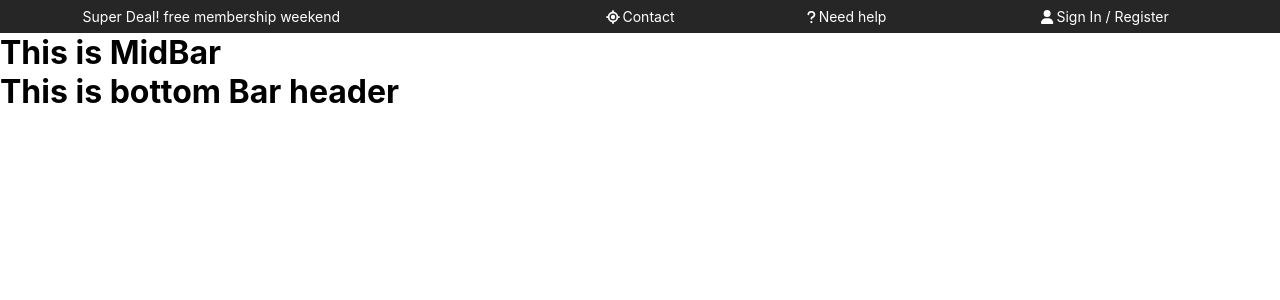
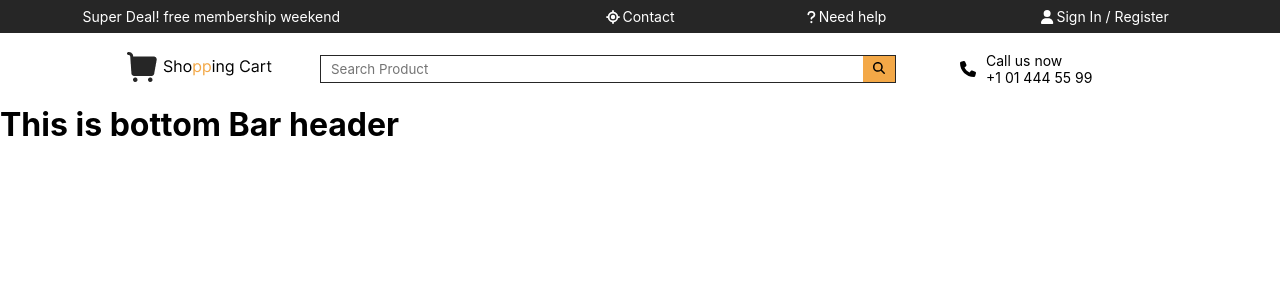
Before and after one commit to dev-hafiz/shopping_cart, a React (Vite) app: page / in a window 1280 px wide. Shown: the top 300 px of the page. Built offline with nearby package versions, Linux system fonts and the light colour scheme.

Commit message:
Complete midbar for shopping cart app

```diff
--- /dev/null
+++ b/src/shared/mid-bar/mid-bar.css
@@ -0,0 +1,52 @@
+/* Midbar styles  */
+.midbar{
+  display: grid;
+  grid-template-columns: 3fr 6fr 3fr;
+  justify-items: stretch;
+  align-items: center;
+}
+
+.logo{
+  margin-left: 127px;
+  padding: 16px 0;
+}
+.search_input{
+  width: 90%;
+  display: flex;
+  align-items: center;
+  border: 1px solid #262626;
+}
+
+.area {
+  background-color: #F3A847;
+  padding: 2px 0px 4px 10px;
+
+}
+.faIcon {
+  margin-right: 10px;
+}
+input.search {
+  width: 100%;
+  padding: 4px 10px;
+  margin-right: 10px;
+  border: none;
+  outline: none;
+  font-family: 'Inter';
+}
+
+.bi-search{
+  margin-right: 10px;
+}
+
+.bi-telephone {
+  font-size: 18px;
+}
+.cell_phone{
+  display: flex;
+  align-items: center;
+}
+
+.call_number > p{
+  font-size: 14px;
+  margin-left: 10px;
+}
--- a/src/shared/mid-bar/mid-bar.jsx
+++ b/src/shared/mid-bar/mid-bar.jsx
@@ -1,7 +1,28 @@
+import "./mid-bar.css";
+import logo from "../../assets/logo.png";
+import { FontAwesomeIcon } from "@fortawesome/react-fontawesome";
+import { faPhone, faSearch } from "@fortawesome/free-solid-svg-icons";
 const MidBar = () => {
   return (
-    <div>
-      <h1>This is MidBar</h1>
+    <div className="midbar">
+      <div className="cart_logo">
+        <img className="logo" src={logo} alt="" />
+      </div>
+      <div className="search_area">
+        <div className="search_input">
+          <input type="text" placeholder="Search Product" className="search" />
+          <div className="area">
+            <FontAwesomeIcon className="faIcon" size="xs" icon={faSearch} />
+          </div>
+        </div>
+      </div>
+      <div className="cell_phone">
+        <FontAwesomeIcon icon={faPhone} />
+        <div className="call_number">
+          <p>Call us now</p>
+          <p>+1 01 444 55 99</p>
+        </div>
+      </div>
     </div>
   );
 };
```
Also changed, not shown: src/assets/logo.png (added).
